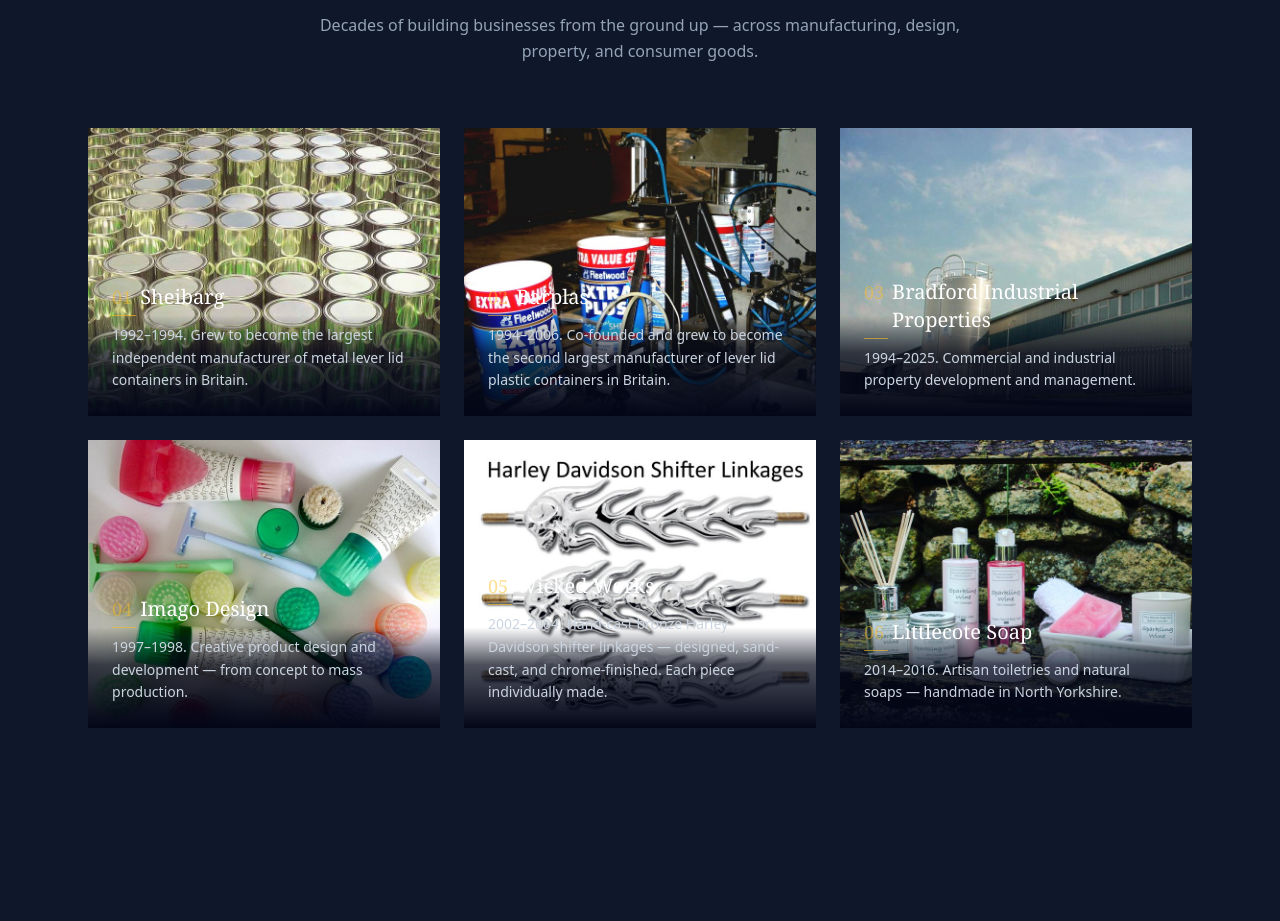
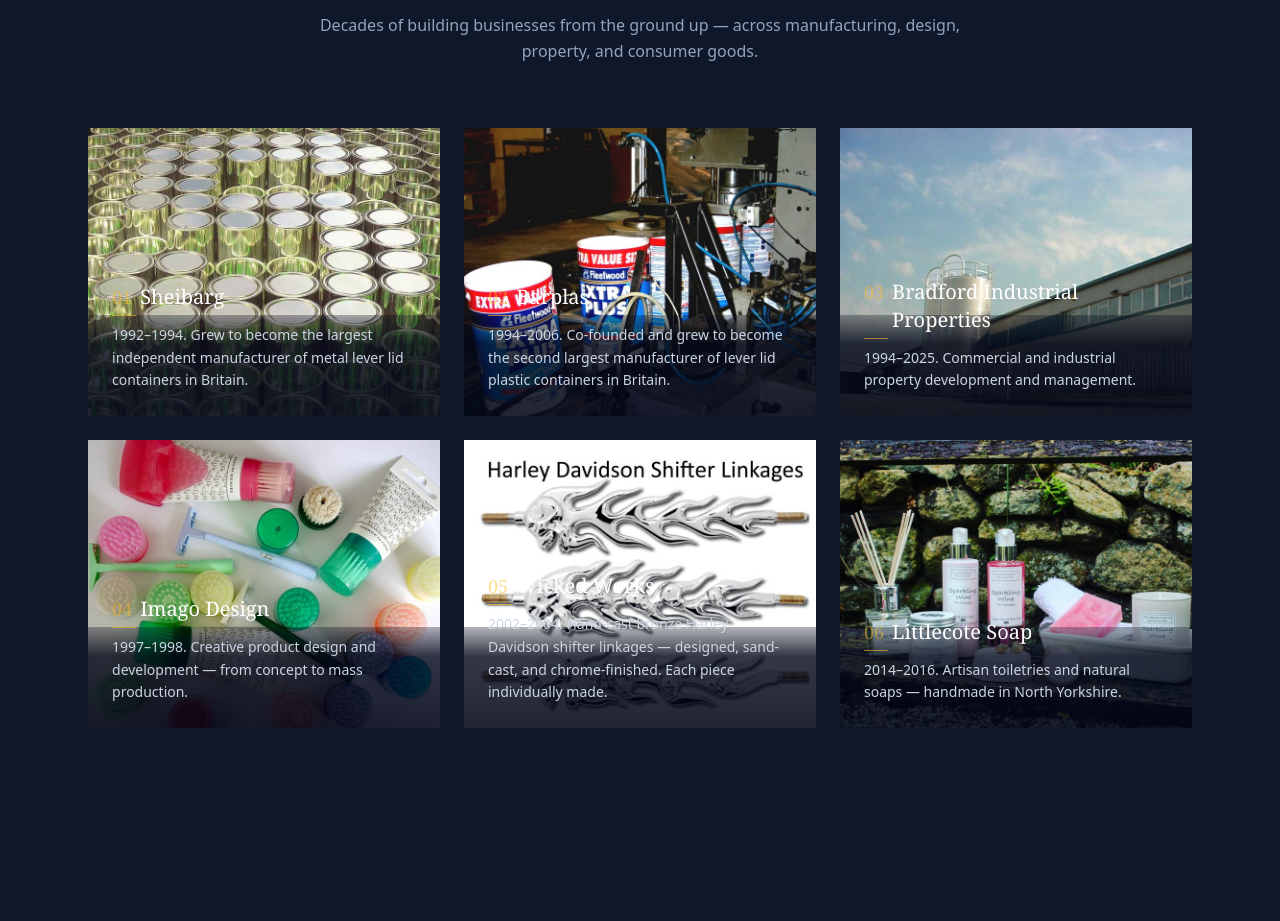
Before and after one commit to brianbarghout/3p-alpha-website, a React (Vite) app: page / in a window 1280 px wide. Shown: the part 2080-3001 px from the top of the page. Built offline with nearby package versions, Linux system fonts and the light colour scheme.

Commit message:
Replace gradient with dark transparent vignette on bottom 35%

```diff
--- a/src/main.jsx
+++ b/src/main.jsx
@@ -311,7 +311,7 @@
               )}
 
               {/* Gradient overlay for readability */}
-              <div className="absolute inset-0" style={{ background: 'linear-gradient(to top, #020617 0%, rgba(2,6,23,0.7) 22%, transparent 35%)' }} />
+              <div className="absolute inset-0" style={{ background: 'linear-gradient(to top, rgba(2,6,23,0.88) 0%, rgba(2,6,23,0.80) 25%, rgba(2,6,23,0.30) 35%, transparent 35%)' }} />
 
               {/* Text overlay */}
               <div className="absolute bottom-0 left-0 right-0 p-6">
```
